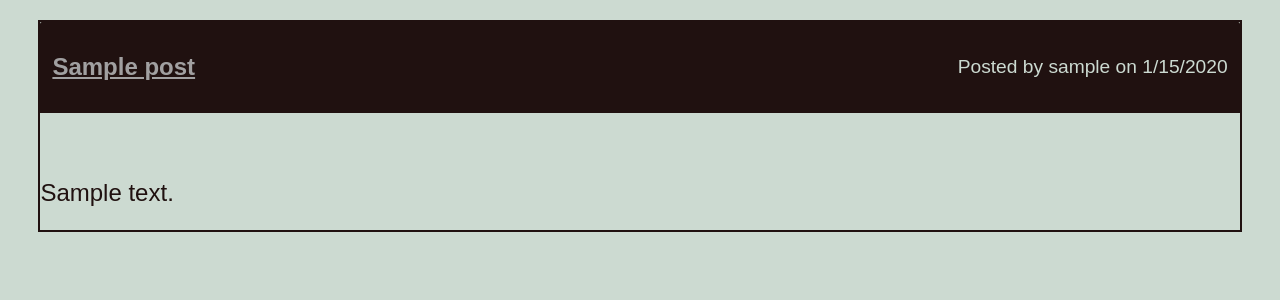
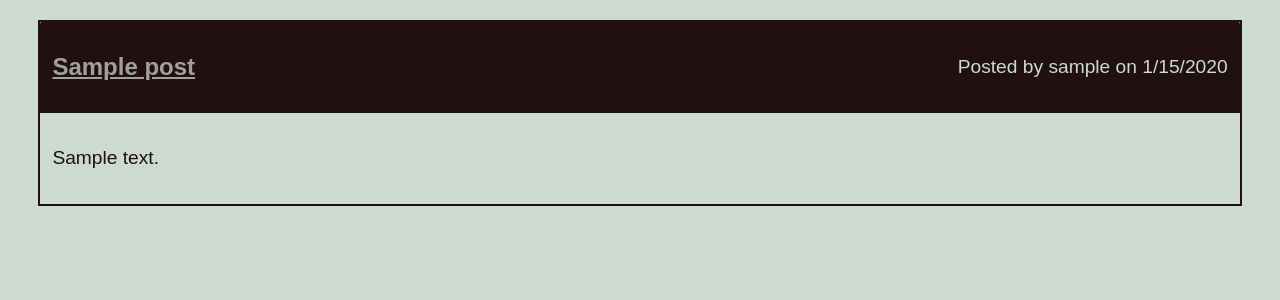
Before and after one commit to svnday/tech_blog, a Node server app: page / in a window 1280 px wide. Shown: the part 173-473 px from the top of the page. Run offline with Node 20, Linux system fonts and the light colour scheme; tables that the repository leaves empty hold one stand-in row (values such as "Sample post"); some libraries are stand-ins or nearby versions.

Commit message:
moving text in post-view.handlebars to fix typo

```diff
--- a/views/partials/post-view.handlebars
+++ b/views/partials/post-view.handlebars
@@ -2,5 +2,5 @@
     <div class="card-header">
         <h4><a class="link" href="/post/{{id}}">{{title}}</a></h4><p>Posted by {{user.username}} on {{format_date created_at}}</p>
     </div>
-        <p class="card-body"></p>{{content}}</p>
+        <p class="card-body">{{content}}</p>
 </div>
```
